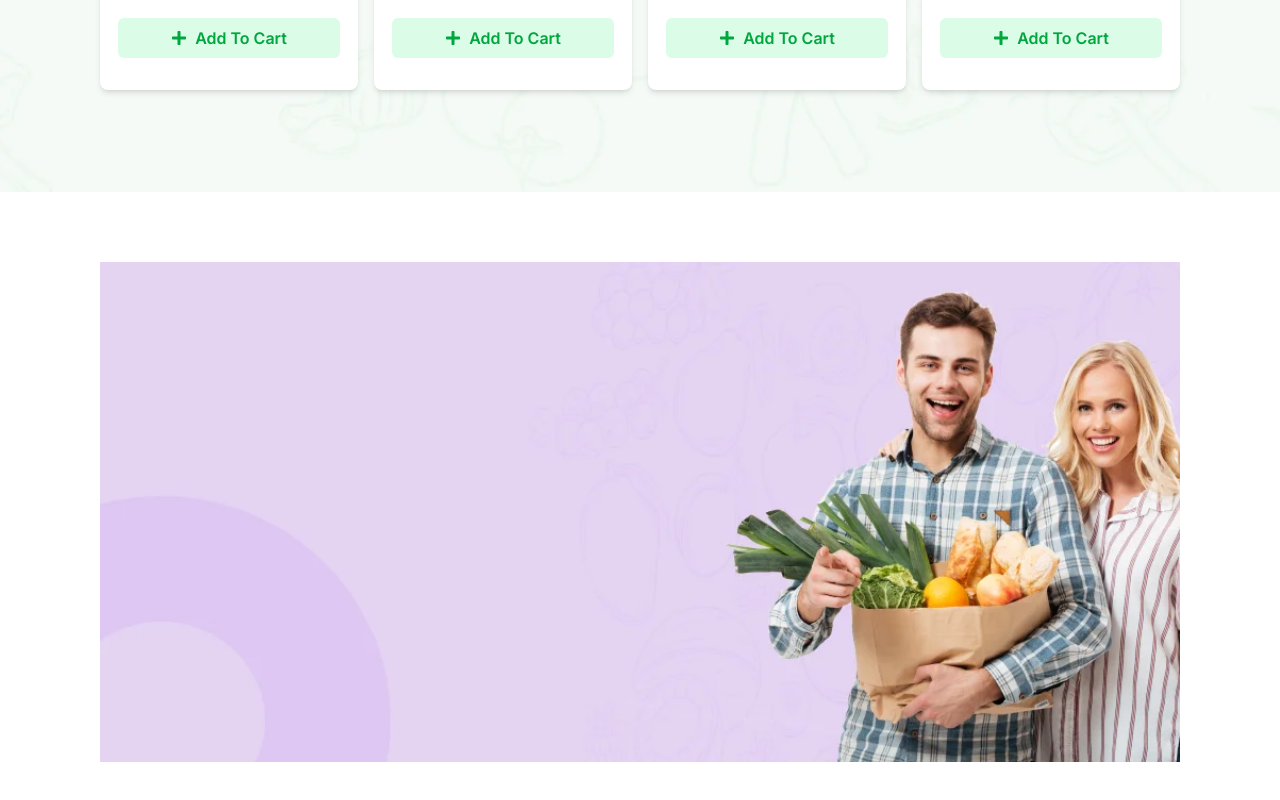
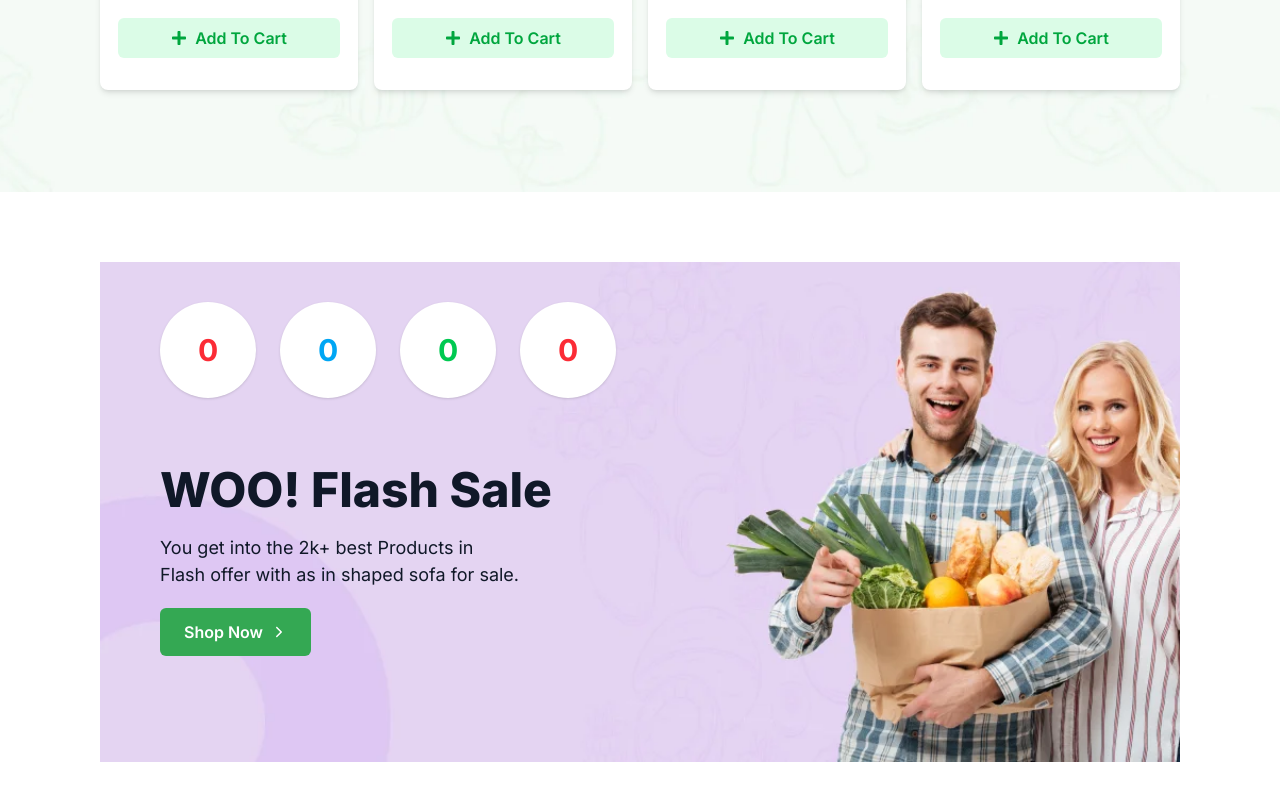
Before and after one commit to ahamedasif07/Project-Fresh-Grocery, a React (Vite) app: page / in a window 1280 px wide. Shown: the part 2509-3309 px from the top of the page. Built offline with nearby package versions, Linux system fonts and the light colour scheme.

Commit message:
seles section  seding

```diff
--- a/src/components/FlashSale/FlashSale.jsx
+++ b/src/components/FlashSale/FlashSale.jsx
@@ -1,6 +1,7 @@
 import React from "react";
 import flashSale from "../../../public/assets/flash_sale.webp";
 import SectionContainer from "../SectionContainer/SectionContainer";
+import PrimaryButton from "../PrymaryButton/PrimaryButton";
 
 const FlashSale = () => {
   return (
@@ -11,7 +12,47 @@ const FlashSale = () => {
           style={{
             backgroundImage: `url(${flashSale})`,
           }}
-        ></div>
+        >
+          <div className="  py-10 px-4 md:px-[60px] ">
+            <div className="flex  gap-6 mb-8 flex-wrap">
+              {["Days", "Hours", "Minutes", "Seconds"].map((label, index) => {
+                const colors = [
+                  "text-red-500",
+                  "text-sky-500",
+                  "text-green-500",
+                  "text-red-500",
+                ];
+                return (
+                  <div
+                    key={label}
+                    className="bg-white w-24 h-24 rounded-full flex flex-col justify-center items-center shadow"
+                  >
+                    <span className={`text-3xl font-bold ${colors[index]}`}>
+                      0
+                    </span>
+                  </div>
+                );
+              })}
+            </div>
+
+            <div className="py-[20px]">
+              <h2 className="text-5xl font-extrabold text-gray-900 my-4">
+                WOO! Flash Sale
+              </h2>
+              <p className="text-gray-900 max-w-xl text-[18px] my-[20px]">
+                You get into the 2k+ best Products in <br />
+                Flash offer with as in shaped sofa for sale.
+              </p>
+              <div>
+                <PrimaryButton
+                  text="Shop Now"
+                  colour="#34A853"
+                  hoverColour="#1D1D1D"
+                ></PrimaryButton>
+              </div>
+            </div>
+          </div>
+        </div>
       </SectionContainer>
     </div>
   );
```
